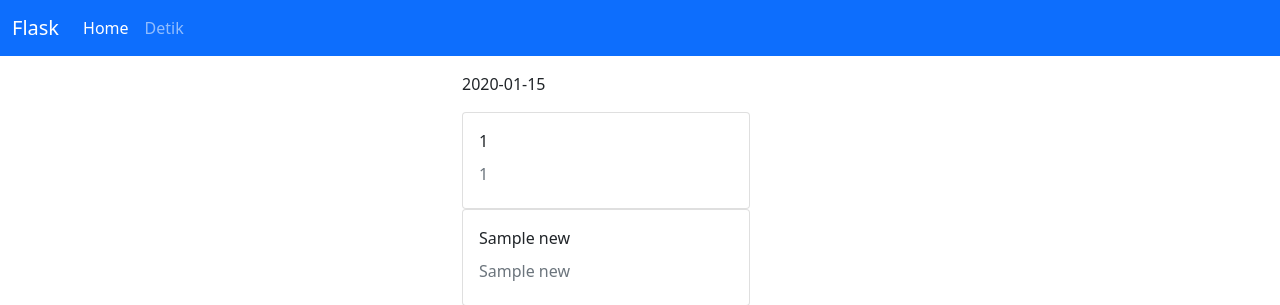
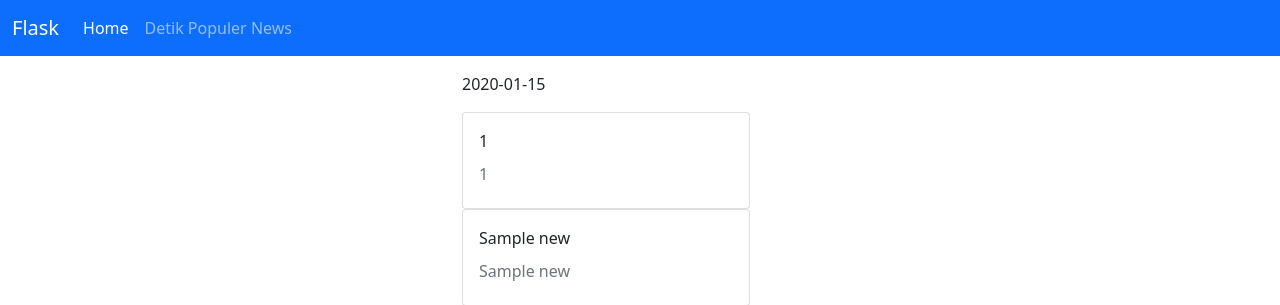
Before and after one commit to coach-of-kopycode/scraping-popular-news-detik, a Flask app: template templates/index.html in a window 1280 px wide. Shown: the top 305 px of the page. Run offline with Flask 2, Linux system fonts and the light colour scheme; the template is opened without the code that fills it: most values are stand-ins (such as "Sample title", 1, 10 or a date in 2020).

Commit message:
Flask: Fix navbar in index.html

```diff
--- a/run.py
+++ b/run.py
@@ -7,11 +7,6 @@ app = Flask(__name__)
 
 
 @app.route('/')
-def home():
-    return render_template('index.html')
-
-
-@app.route('/detik')
 def scraping():
     content = requests.get('https://www.detik.com/terpopuler')
     soup = BeautifulSoup(content.text, 'html.parser')
@@ -39,7 +34,6 @@ def scraping():
         list_times.append(time)
         j = j + 1
 
-
     new_list = [list_titles, list_times]
     return render_template('index.html', last_update=last_update, new_list=new_list)
 
--- a/templates/index.html
+++ b/templates/index.html
@@ -27,7 +27,7 @@
                     <a class="nav-link active" aria-current="page" href="/">Home</a>
                 </li>
                 <li class="nav-item">
-                    <a class="nav-link" href="detik">Detik</a>
+                    <a class="nav-link" href="https://www.detik.com/terpopuler" target="_blank">Detik Populer News</a>
                 </li>
             </ul>
         </div>
```
